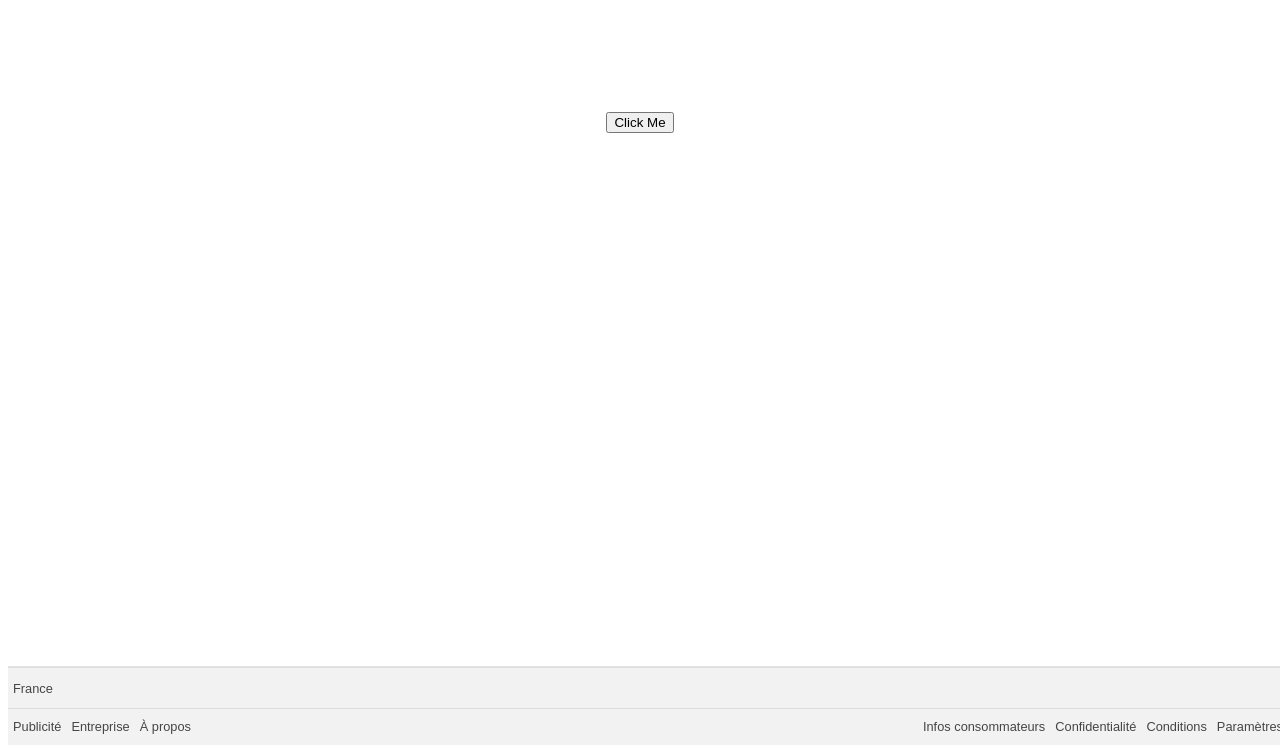
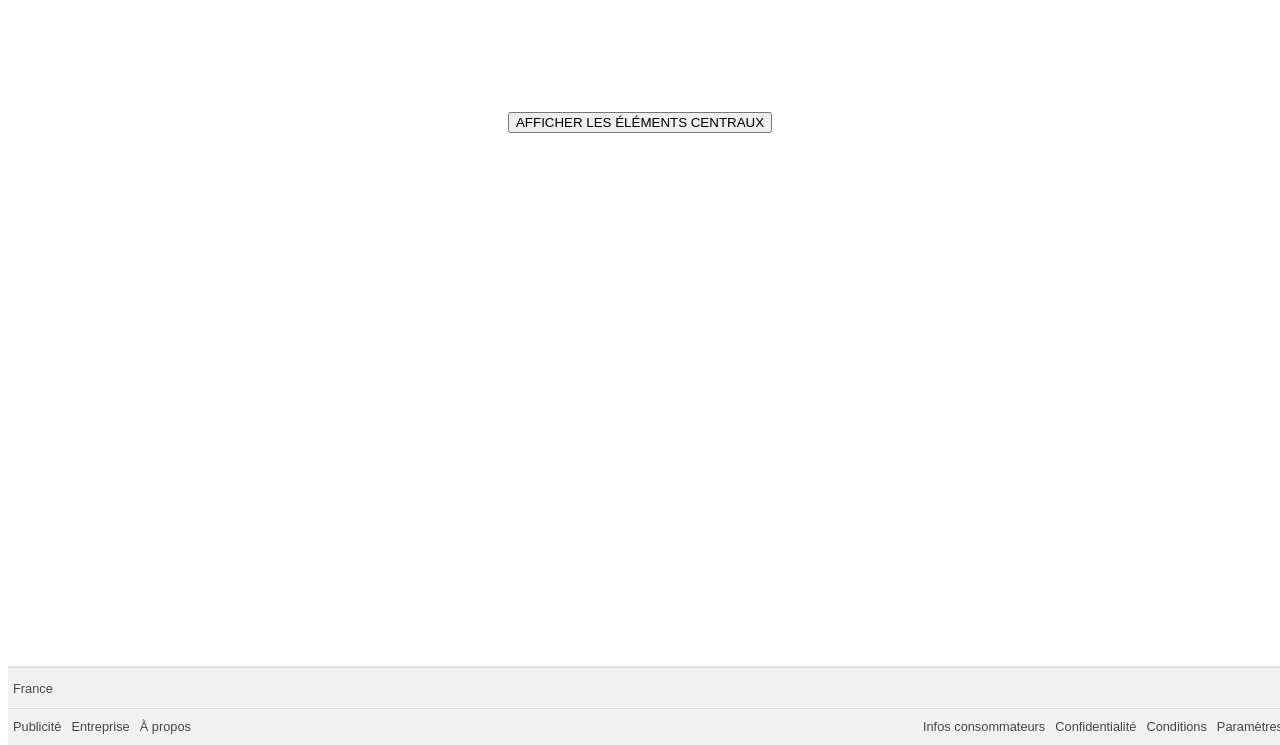
Before and after one commit to Jordane21/HomepageJavascript, a plain HTML site: page index.html in a window 1280 px wide. Shown: the part 55-800 px from the top of the page. Drawn offline with Linux system fonts and the light colour scheme.

Commit message:
avec les fichiers joints

```diff
--- a/index.html
+++ b/index.html
@@ -27,7 +27,7 @@
 
   <div id="flex-center">
     <!-- bouton pour afficher le contenu -->
-<button onclick="myFunction()">Click Me</button>
+<button onclick="myFunction()">AFFICHER LES ÉLÉMENTS CENTRAUX</button>
 
 <div id="myDIV">
     <!-- END bouton pour afficher le contenu -->
```
Also changed, not shown: img/icone_menu_google.png (added), img/logo_google.png (added), readme.txt, 1 other file.
